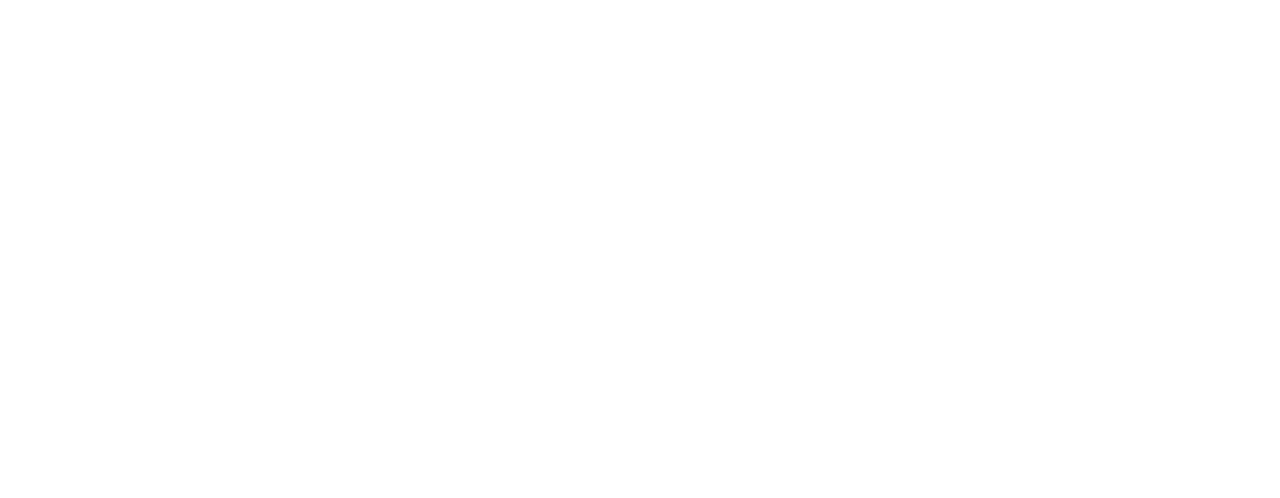
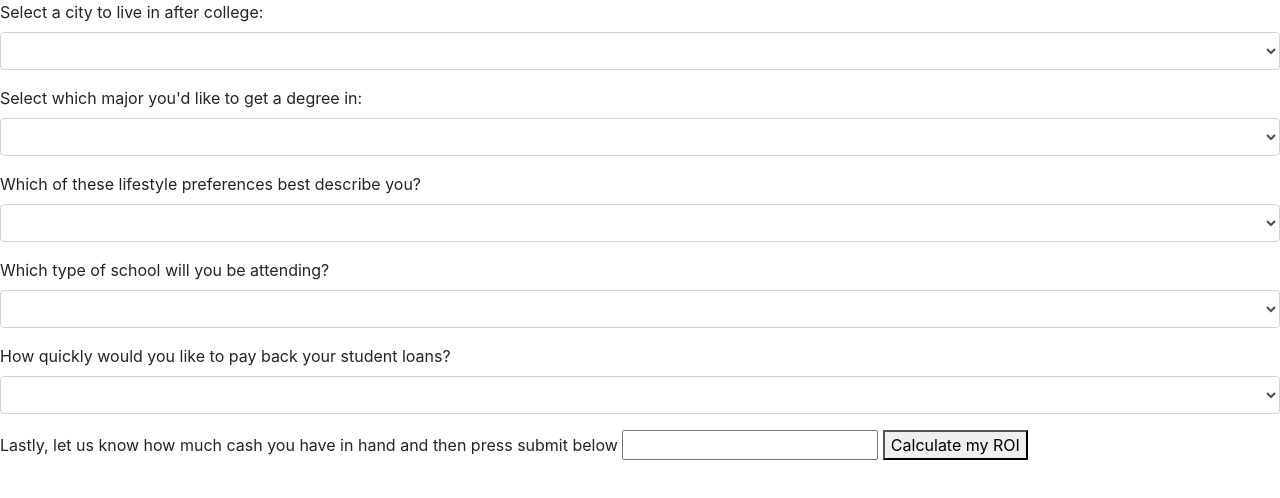
Before and after one commit to marcusjensen15/College-ROI-Calculator, a website built with webpack: page src/index.html in a window 1280 px wide. Built offline with nearby package versions, Linux system fonts and the light colour scheme.

Commit message:
add HTML for calculator

```diff
--- a/src/index.html
+++ b/src/index.html
@@ -1,9 +1,98 @@
 <!DOCTYPE html>
 <html>
   <head>
-    <title></title>
+    <title>College Return on Investment Calculator</title>
   </head>
   <body>
+    <form class="calculator">
+      <div class="form-group">
+        <label for="city">Select a city to live in after college: </label>
+        <select class="form-control" id="city">
+        <option value=""></option>
+        <option value="San Antonio">San Antonio</option>
+        <option value="Columbus">Columbus</option>
+        <option value="Jacksonville">Jacksonville</option>
+        <option value="Indianapolis">Indianapolis</option>
+        <option value="Dallas">Dallas</option>
+        <option value="Houston">Houston</option>
+        <option value="Pheonix">Pheonix</option>
+        <option value="Philadelphia">Philadelphia</option>
+        <option value="Austino">Austin</option>
+        <option value="Chicago">Chicago</option>
+        <option value="Los Angeles">Los Angeles</option>
+        <option value="San Diego">San Diego</option>
+        <option value="New York">New York</option>
+        <option value="San Jose">San Jose</option>
+        <option value="San Francisco">San Francisco</option>
+
+      </select>
+      </div>
+      <div class="form-group">
+        <label for="salaryByMajor">Select which major you'd like to get a degree in: </label>
+        <select class="form-control" id="major">
+        <option value=""></option>
+        <option value="Engineering">Engineering</option>
+        <option value="Computer Science">Computer Science</option>
+        <option value="Math">Math</option>
+        <option value="Chemistry">Chemistry</option>
+        <option value="Physics">Physics</option>
+        <option value="Economics">Economics</option>
+        <option value="History">History</option>
+        <option value="Film">Film</option>
+        <option value="Art History">Art History</option>
+        <option value="English">English</option>
+        <option value="Psychology">Psychology</option>
+        <option value="English">English</option>
+        <option value="Nutrition">Nutrition</option>
+        <option value="Education">Education</option>
+        <option value="Music">Music</option>
+        <option value="General Business">General Business</option>
+
+
+      </select>
+      </div>
+      <div class="form-group">
+        <label for="Lifestyle">Which of these lifestyle preferences best describe you?</label>
+        <select class="form-control" id="lifestyle">
+        <option value=""></option>
+        <option value="low">Humble lifestyle</option>
+        <option value="medium">Likes to have some fun</option>
+        <option value="high">Super baller lifestyle</option>
+
+      </select>
+      </div>
+      <div class="form-group">
+        <label for="schoolType">Which type of school will you be attending?</label>
+        <select class="form-control" id="type">
+        <option value=""></option>
+        <option value="in state public">In State public University </option>
+        <option value="out of state public">Out of State public University</option>
+        <option value="private">Private School</option>
+
+      </select>
+      </div>
+      <div class="form-group">
+        <label for="frequency">How quickly would you like to pay back your student loans?</label>
+        <select class="form-control" id="frequency">
+        <option value=""></option>
+        <option value="slow">As slow as possible: 10% of my paycheck</option>
+        <option value="medium">Somewhat quickly: 15% of my paycheck</option>
+        <option value="fast">Super fast: 25% of my paycheck</option>
+
+      </select>
+      </div>
+      <div class="cashToday">
+        <span>Lastly, let us know how much cash you have in hand and then press submit below</span>
+        <input type="number" name="" value="">
+        <button type="submit" name="button">Calculate my ROI</button>
+
+      </div>
+
+    </form>
+    <div class="results">
+      <h3></h3>
+
+    </div>
 
   </body>
 </html>
```
